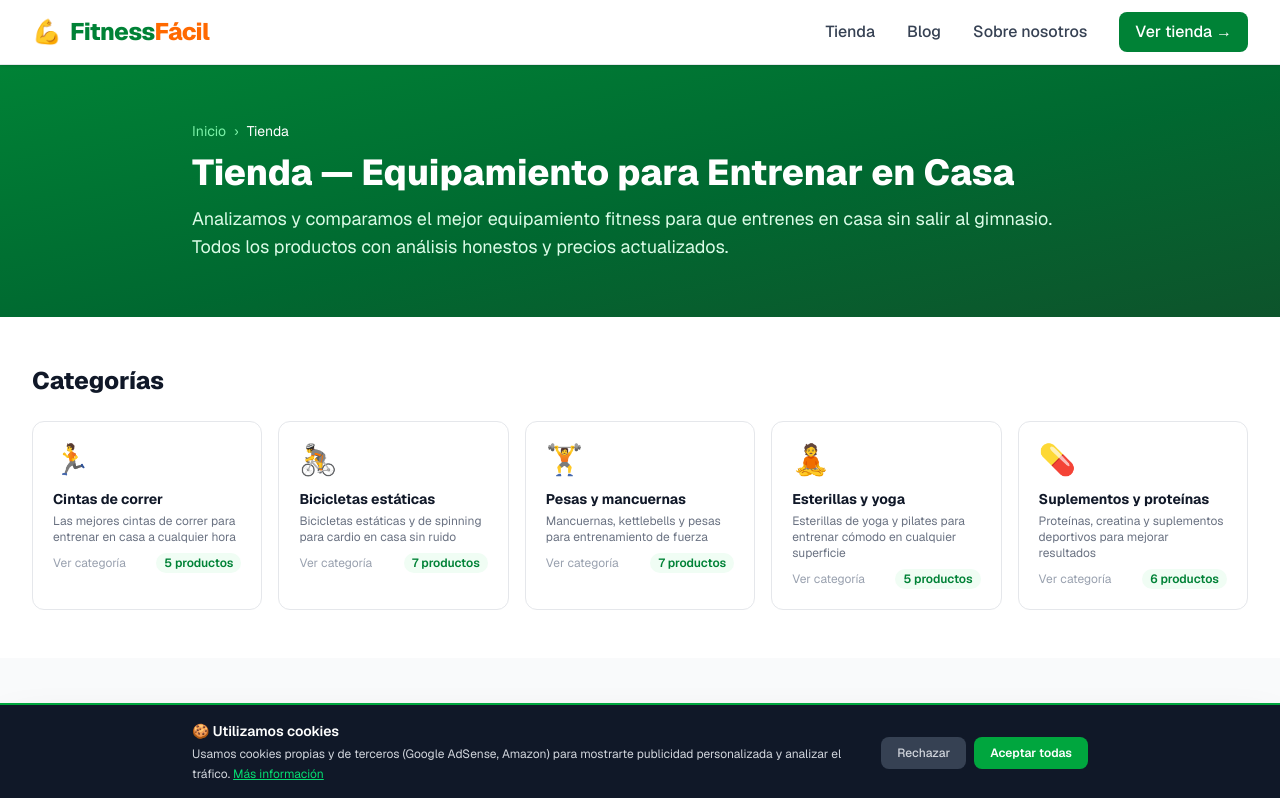
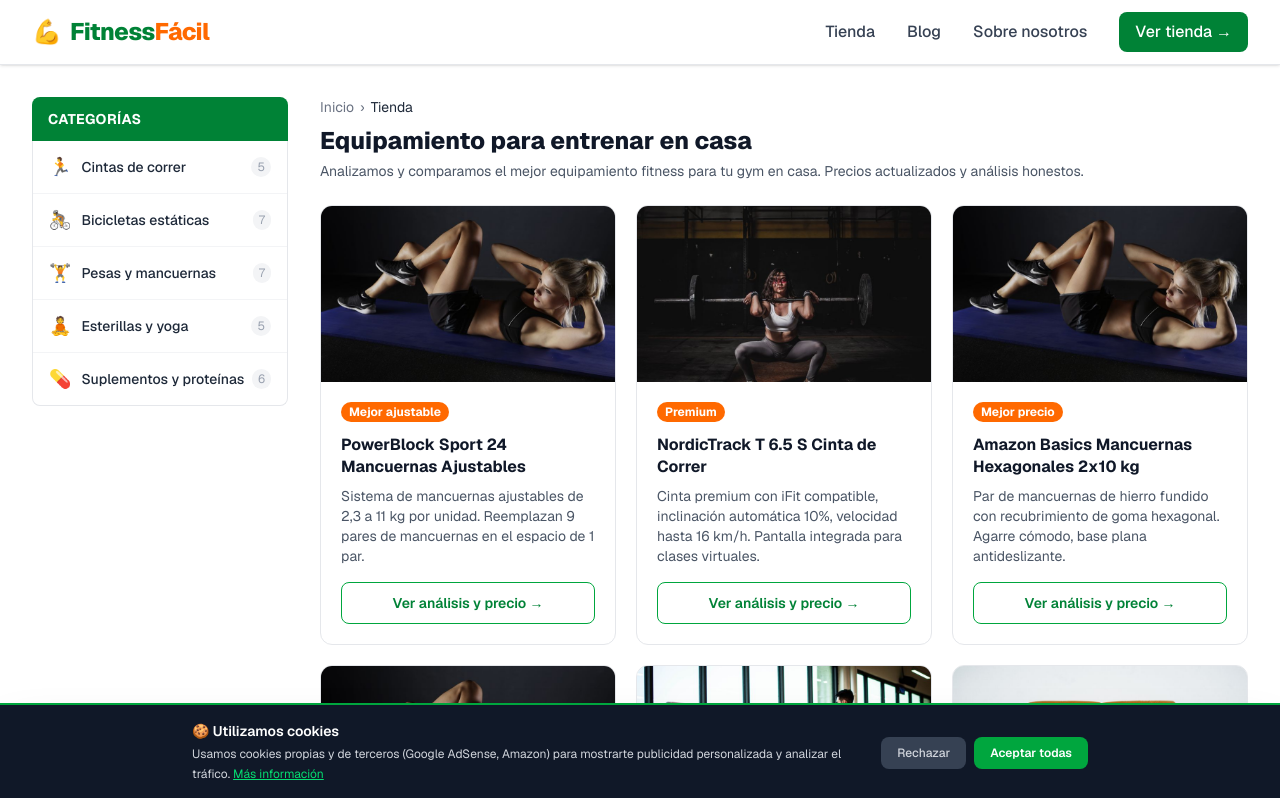
Before and after one commit to mktweb360/fitnessfacil, a Next.js app: page /tienda in a window 1280 px wide. Shown: the top 798 px of the page. Built offline with nearby package versions, Linux system fonts and the light colour scheme.

Commit message:
feat: rediseño tienda — sidebar categorías + layout e-commerce

```diff
--- a/app/tienda/[categoria]/page.tsx
+++ b/app/tienda/[categoria]/page.tsx
@@ -1,7 +1,7 @@
 import Link from "next/link";
 import type { Metadata } from "next";
 import { notFound } from "next/navigation";
-import { categories, getProductsByCategory } from "@/data/products";
+import { categories, getProductsByCategory, products } from "@/data/products";
 import { posts } from "@/data/posts";
 import ProductCard from "@/components/ProductCard";
 
@@ -97,59 +97,145 @@
         dangerouslySetInnerHTML={{ __html: JSON.stringify(itemListSchema) }}
       />
 
-      <section className="bg-gradient-to-br from-green-700 to-green-900 text-white py-14 px-4">
-        <div className="max-w-4xl mx-auto">
-          <nav className="text-green-300 text-sm mb-3">
-            <Link href="/" className="hover:text-white">Inicio</Link>
-            <span className="mx-2">›</span>
-            <Link href="/tienda" className="hover:text-white">Tienda</Link>
-            <span className="mx-2">›</span>
-            <span className="text-white">{cat.name}</span>
+      {/* Mobile: category pills with active state */}
+      <div className="md:hidden bg-white border-b border-gray-200 px-4 py-3 overflow-x-auto">
+        <div className="flex gap-2 min-w-max">
+          {categories.map((catItem) => {
+            const isActive = catItem.slug === categoria;
+            return (
+              <Link
+                key={catItem.slug}
+                href={`/tienda/${catItem.slug}`}
+                className={`flex items-center gap-1.5 whitespace-nowrap text-sm font-medium px-3 py-1.5 rounded-full transition-colors ${
+                  isActive
+                    ? "bg-green-700 text-white"
+                    : "bg-gray-100 hover:bg-green-700 hover:text-white text-gray-700"
+                }`}
+              >
+                <span>{catItem.icon}</span>
+                <span>{catItem.name}</span>
+              </Link>
+            );
+          })}
+        </div>
+      </div>
+
+      <div className="max-w-7xl mx-auto px-4 sm:px-6 lg:px-8 py-8">
+        <div className="flex gap-8">
+          {/* Desktop sidebar */}
+          <aside className="hidden md:block w-56 lg:w-64 flex-shrink-0">
+            <div className="sticky top-4">
+              <div className="bg-green-700 text-white px-4 py-3 rounded-t-lg">
+                <h2 className="font-bold text-sm uppercase tracking-wide">Categorías</h2>
+              </div>
+              <nav className="bg-white border border-t-0 border-gray-200 rounded-b-lg overflow-hidden">
+                {categories.map((catItem) => {
+                  const isActive = catItem.slug === categoria;
+                  const count = products.filter((p) => p.categorySlug === catItem.slug).length;
+                  return (
+                    <Link
+                      key={catItem.slug}
+                      href={`/tienda/${catItem.slug}`}
+                      className={`flex items-center justify-between px-4 py-3 border-b border-gray-100 last:border-0 transition-colors group ${
+                        isActive ? "bg-green-700" : "hover:bg-green-50"
+                      }`}
+                    >
+                      <div className="flex items-center gap-2.5">
+                        <span className="text-lg">{catItem.icon}</span>
+                        <span
+                          className={`text-sm font-medium ${
+                            isActive
+                              ? "text-white"
+                              : "text-gray-800 group-hover:text-green-700"
+                          }`}
+                        >
+                          {catItem.name}
+                        </span>
+                      </div>
+                      <span
+                        className={`text-xs px-1.5 py-0.5 rounded-full ${
+                          isActive
+                            ? "bg-green-600 text-white"
+                            : "text-gray-400 bg-gray-100 group-hover:bg-green-100 group-hover:text-green-700"
+                        }`}
+                      >
+                        {count}
+                      </span>
+                    </Link>
+                  );
+                })}
               </nav>
-          <span className="text-3xl mb-3 block">{cat.icon}</span>
-          <h1 className="text-3xl md:text-4xl font-extrabold mb-3">
-            {cat.name} — Guía de compra y comparativa 2025
+            </div>
+          </aside>
+
+          {/* Main content */}
+          <main className="flex-1 min-w-0">
+            {/* Compact header */}
+            <div className="mb-5">
+              <nav className="text-gray-500 text-sm mb-3">
+                <Link href="/" className="hover:text-green-700">
+                  Inicio
+                </Link>
+                <span className="mx-1.5">›</span>
+                <Link href="/tienda" className="hover:text-green-700">
+                  Tienda
+                </Link>
+                <span className="mx-1.5">›</span>
+                <span className="text-gray-800">{cat.name}</span>
+              </nav>
+              <div className="flex items-center gap-3">
+                <span className="text-4xl">{cat.icon}</span>
+                <div>
+                  <h1 className="text-2xl font-extrabold text-gray-900 leading-tight">
+                    {cat.name} — Guía de compra 2025
                   </h1>
-          <p className="text-green-100 text-lg">{cat.description}</p>
-          <p className="text-green-300 text-sm mt-2">
-            {catProducts.length} productos analizados
+                  <p className="text-gray-600 text-sm mt-0.5">{cat.description}</p>
+                </div>
+              </div>
+            </div>
+
+            {hasSupplement && (
+              <div className="bg-blue-50 border border-blue-200 rounded-lg p-4 text-sm text-blue-900 mb-5">
+                <p className="font-semibold mb-1">⚕️ Aviso de salud</p>
+                <p>
+                  Este contenido es solo informativo. Consulta con un médico o dietista antes de
+                  tomar suplementos.
                 </p>
               </div>
-      </section>
+            )}
 
-      {hasSupplement && (
-        <div className="max-w-7xl mx-auto px-4 sm:px-6 lg:px-8 pt-6">
-          <div className="bg-blue-50 border border-blue-200 rounded-lg p-4 text-sm text-blue-900">
-            <p className="font-semibold mb-1">⚕️ Aviso de salud</p>
-            <p>Este contenido es solo informativo. Consulta con un médico o dietista antes de tomar suplementos.</p>
+            {/* Product count bar */}
+            <div className="flex items-center mb-4 pb-3 border-b border-gray-200">
+              <p className="text-sm text-gray-600">
+                <span className="text-green-700 font-bold">{catProducts.length}</span> productos
+                analizados
+              </p>
+            </div>
+
+            <div className="grid grid-cols-1 sm:grid-cols-2 xl:grid-cols-3 gap-5">
+              {catProducts.map((p) => (
+                <ProductCard key={p.slug} product={p} />
+              ))}
+            </div>
+
+            {guide && (
+              <div className="mt-10">
+                <h2 className="text-xl font-extrabold text-gray-900 mb-4">
+                  Guía de compra: cómo elegir {cat.name.toLowerCase()}
+                </h2>
+                <div className="space-y-4 text-gray-700 text-sm leading-relaxed">
+                  <p>{guide.intro}</p>
+                  <p>{guide.middle}</p>
+                  <p>{guide.conclusion}</p>
                 </div>
               </div>
             )}
 
-      <section className="max-w-7xl mx-auto px-4 sm:px-6 lg:px-8 py-12">
-        <div className="grid grid-cols-1 sm:grid-cols-2 lg:grid-cols-3 gap-5">
-          {catProducts.map((p) => (
-            <ProductCard key={p.slug} product={p} />
-          ))}
-        </div>
-      </section>
-
-      {guide && (
-        <section className="max-w-4xl mx-auto px-4 sm:px-6 lg:px-8 py-8">
-          <h2 className="text-2xl font-extrabold text-gray-900 mb-6">
-            Guía de compra: cómo elegir {cat.name.toLowerCase()}
+            {relatedPosts.length > 0 && (
+              <div className="mt-8 pb-6">
+                <h2 className="text-lg font-extrabold text-gray-900 mb-4">
+                  Artículos relacionados
                 </h2>
-          <div className="space-y-4 text-gray-700">
-            <p>{guide.intro}</p>
-            <p>{guide.middle}</p>
-            <p>{guide.conclusion}</p>
-          </div>
-        </section>
-      )}
-
-      {relatedPosts.length > 0 && (
-        <section className="max-w-7xl mx-auto px-4 sm:px-6 lg:px-8 py-8 pb-14">
-          <h2 className="text-xl font-extrabold text-gray-900 mb-4">Artículos relacionados</h2>
                 <div className="grid grid-cols-1 md:grid-cols-2 gap-4">
                   {relatedPosts.map((post) => (
                     <Link
@@ -167,8 +253,15 @@
                     </Link>
                   ))}
                 </div>
-        </section>
+              </div>
             )}
+
+            <p className="text-xs text-gray-400 mt-8 pl-3 border-l-2 border-gray-200">
+              Enlace de afiliado Amazon Associates. Recibimos una comisión sin coste adicional para ti.
+            </p>
+          </main>
+        </div>
+      </div>
     </>
   );
 }
--- a/app/tienda/page.tsx
+++ b/app/tienda/page.tsx
@@ -14,7 +14,8 @@
   "@context": "https://schema.org",
   "@type": "CollectionPage",
   name: "Tienda FitnessFácil — Equipamiento para Casa",
-  description: "Equipamiento fitness para entrenar en casa: cintas, bicicletas, pesas, esterillas y suplementos.",
+  description:
+    "Equipamiento fitness para entrenar en casa: cintas, bicicletas, pesas, esterillas y suplementos.",
   url: "https://www.fitnessfacil.es/tienda",
 };
 
@@ -23,64 +24,95 @@
 
   return (
     <>
-      <script type="application/ld+json" dangerouslySetInnerHTML={{ __html: JSON.stringify(collectionSchema) }} />
+      <script
+        type="application/ld+json"
+        dangerouslySetInnerHTML={{ __html: JSON.stringify(collectionSchema) }}
+      />
 
-      <section className="bg-gradient-to-br from-green-700 to-green-900 text-white py-14 px-4">
-        <div className="max-w-4xl mx-auto">
-          <nav className="text-green-300 text-sm mb-3">
-            <Link href="/" className="hover:text-white">Inicio</Link>
-            <span className="mx-2">›</span>
-            <span className="text-white">Tienda</span>
-          </nav>
-          <h1 className="text-3xl md:text-4xl font-extrabold mb-3">
-            Tienda — Equipamiento para Entrenar en Casa
-          </h1>
-          <p className="text-green-100 text-lg">
-            Analizamos y comparamos el mejor equipamiento fitness para que entrenes en casa sin
-            salir al gimnasio. Todos los productos con análisis honestos y precios actualizados.
-          </p>
-        </div>
-      </section>
-
-      <section className="max-w-7xl mx-auto px-4 sm:px-6 lg:px-8 py-12">
-        <h2 className="text-2xl font-extrabold text-gray-900 mb-6">Categorías</h2>
-        <div className="grid grid-cols-1 sm:grid-cols-2 lg:grid-cols-5 gap-4">
+      {/* Mobile: category pills */}
+      <div className="md:hidden bg-white border-b border-gray-200 px-4 py-3 overflow-x-auto">
+        <div className="flex gap-2 min-w-max">
           {categories.map((cat) => {
             const count = products.filter((p) => p.categorySlug === cat.slug).length;
             return (
               <Link
                 key={cat.slug}
                 href={`/tienda/${cat.slug}`}
-                className="group bg-white border border-gray-200 hover:border-green-400 hover:shadow-lg rounded-xl p-5 transition-all"
+                className="flex items-center gap-1.5 whitespace-nowrap text-sm font-medium px-3 py-1.5 rounded-full bg-gray-100 hover:bg-green-700 hover:text-white transition-colors text-gray-700"
               >
-                <span className="text-3xl mb-3 block">{cat.icon}</span>
-                <h3 className="font-bold text-gray-900 text-sm group-hover:text-green-700 transition-colors leading-snug mb-1">
-                  {cat.name}
-                </h3>
-                <p className="text-xs text-gray-500 mb-2">{cat.description}</p>
-                <div className="flex items-center justify-between">
-                  <span className="text-xs text-gray-400">Ver categoría</span>
-                  <span className="text-xs font-semibold text-green-700 bg-green-50 px-2 py-0.5 rounded-full">
-                    {count} productos
-                  </span>
-                </div>
+                <span>{cat.icon}</span>
+                <span>{cat.name}</span>
+                <span className="text-xs opacity-60">({count})</span>
               </Link>
             );
           })}
         </div>
-      </section>
+      </div>
 
-      <section className="bg-gray-50 py-12">
-        <div className="max-w-7xl mx-auto px-4 sm:px-6 lg:px-8">
-          <h2 className="text-2xl font-extrabold text-gray-900 mb-2">Productos destacados</h2>
-          <p className="text-gray-600 mb-8">Los mejor valorados de toda nuestra tienda</p>
-          <div className="grid grid-cols-1 sm:grid-cols-2 lg:grid-cols-3 gap-5">
-            {featured.map((p) => (
-              <ProductCard key={p.slug} product={p} />
-            ))}
-          </div>
+      <div className="max-w-7xl mx-auto px-4 sm:px-6 lg:px-8 py-8">
+        <div className="flex gap-8">
+          {/* Desktop sidebar */}
+          <aside className="hidden md:block w-56 lg:w-64 flex-shrink-0">
+            <div className="sticky top-4">
+              <div className="bg-green-700 text-white px-4 py-3 rounded-t-lg">
+                <h2 className="font-bold text-sm uppercase tracking-wide">Categorías</h2>
+              </div>
+              <nav className="bg-white border border-t-0 border-gray-200 rounded-b-lg overflow-hidden">
+                {categories.map((cat) => {
+                  const count = products.filter((p) => p.categorySlug === cat.slug).length;
+                  return (
+                    <Link
+                      key={cat.slug}
+                      href={`/tienda/${cat.slug}`}
+                      className="flex items-center justify-between px-4 py-3 border-b border-gray-100 last:border-0 hover:bg-green-50 transition-colors group"
+                    >
+                      <div className="flex items-center gap-2.5">
+                        <span className="text-lg">{cat.icon}</span>
+                        <span className="text-sm font-medium text-gray-800 group-hover:text-green-700">
+                          {cat.name}
+                        </span>
+                      </div>
+                      <span className="text-xs text-gray-400 bg-gray-100 px-1.5 py-0.5 rounded-full group-hover:bg-green-100 group-hover:text-green-700">
+                        {count}
+                      </span>
+                    </Link>
+                  );
+                })}
+              </nav>
+            </div>
+          </aside>
+
+          {/* Main content */}
+          <main className="flex-1 min-w-0">
+            <div className="mb-6">
+              <nav className="text-gray-500 text-sm mb-2">
+                <Link href="/" className="hover:text-green-700">
+                  Inicio
+                </Link>
+                <span className="mx-1.5">›</span>
+                <span className="text-gray-800">Tienda</span>
+              </nav>
+              <h1 className="text-2xl font-extrabold text-gray-900 mb-1">
+                Equipamiento para entrenar en casa
+              </h1>
+              <p className="text-gray-600 text-sm">
+                Analizamos y comparamos el mejor equipamiento fitness para tu gym en casa. Precios
+                actualizados y análisis honestos.
+              </p>
+            </div>
+
+            <div className="grid grid-cols-1 sm:grid-cols-2 xl:grid-cols-3 gap-5">
+              {featured.map((p) => (
+                <ProductCard key={p.slug} product={p} />
+              ))}
+            </div>
+
+            <p className="text-xs text-gray-400 mt-8 pl-3 border-l-2 border-gray-200">
+              Enlace de afiliado Amazon Associates. Recibimos una comisión sin coste adicional para ti.
+            </p>
+          </main>
         </div>
-      </section>
+      </div>
     </>
   );
 }
```
Also changed, not shown: components/AffiliateDisclosure.tsx (+3 -9 lines). Lines whose indentation alone changed are shown as unchanged.
